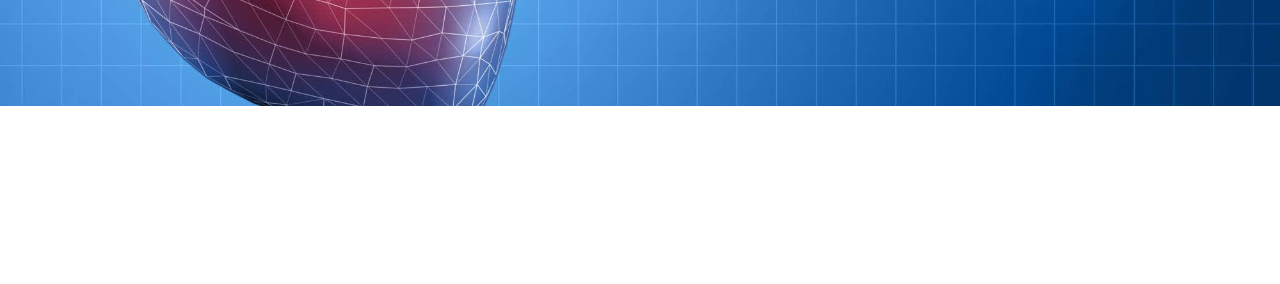
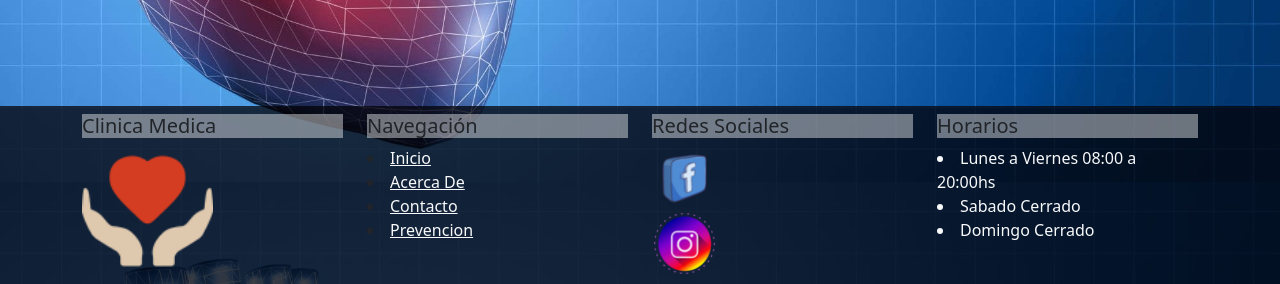
Before and after one commit to Carlosgithub2030/C-mucha-vida, a plain HTML site: page Index.html in a window 1280 px wide. Shown: the part 7525-7809 px from the top of the page. Before the commit the page ends 7631 px from the top, so only its background shows below. Drawn offline with nearby package versions, Linux system fonts and the light colour scheme; a script that the page names is missing; a web font is replaced by a local one.

Commit message:
agrego footer

```diff
--- a/Index.html
+++ b/Index.html
@@ -552,7 +552,62 @@ Escriba aqui su mensaje</textarea
 
 
     </main>
+    <footer>
+      <div class="container py-2">
+        <div class="row">
+          <div class="col">
+            <h5 class="h5Footer">Clinica Medica</h5>
+            <img src="./img/corazon.png" alt="logo" class="w-50" />
+          </div>
+          <div class="col">
+            <h5 class="h5Footer">Navegación</h5>
+            <li>
+              <a href="./Index.html" class="text-light my-0 links">Inicio</a>
+            </li>
 
+            <li>
+              <a href="#AcercaDe" class="text-light my-0 links"
+                >Acerca De</a
+              >
+            </li>
+            <li>
+              <a
+                href="#datosContacto"
+                class="text-light my-0 links"
+                >Contacto</a
+              >
+            </li>
+            <li>
+              <a href="/error404.html" class="text-light my-0 links"
+                >Prevencion</a
+              >
+            </li>
+          </div>
+
+          <div class="col-sm-6 col-md-3 display-query logos">
+            <h5 class="h5Footer">Redes Sociales</h5>
+            <a href="https://es-la.facebook.com/"
+              ><img src="./img/face.png" alt="Facebook" class="d-flex w-25"
+            /></a>
+            <a href="https://www.instagram.com"
+              ><img
+                src="./img/instagram_108043.png"
+                alt=" instagram"
+                class="d-flex w-25"
+            /></a>
+          </div>
+
+          <div class="col">
+            <h5 class="h5Footer">Horarios</h5>
+            <div class="text-light">
+              <li>Lunes a Viernes 08:00 a 20:00hs</li>
+              <li>Sabado Cerrado</li>
+              <li>Domingo Cerrado</li>
+            </div>
+          </div>
+        </div>
+      </div>
+    </footer>
 
     <script
       src="https://cdn.jsdelivr.net/npm/bootstrap@5.2.1/dist/js/bootstrap.bundle.min.js"
--- a/css/style.css
+++ b/css/style.css
@@ -120,6 +120,15 @@ h3 {
 }
 a:hover {
   color: #00ffff;
+}
+
+/*footer*/
+
+footer {
+  background-color: #030207c0;
+}
+.h5Footer {
+  background-color: rgba(255, 255, 255, 0.418);
 }
 
 /*PAGINA DE ADMINISTRACION*/
```
Also changed, not shown: AmdTurnos.html (added, +116 -0 lines), error404.html (+1 -1 lines).
